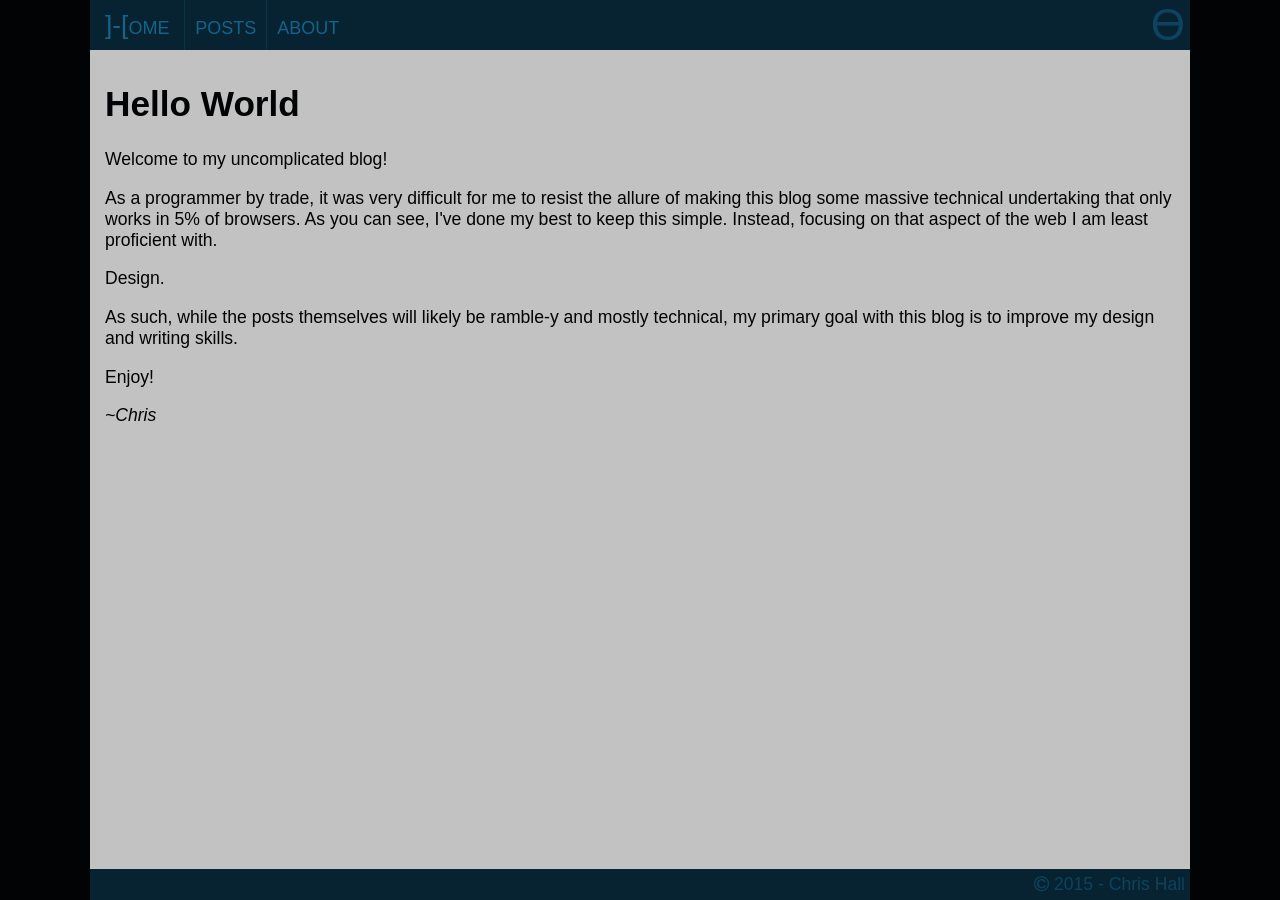
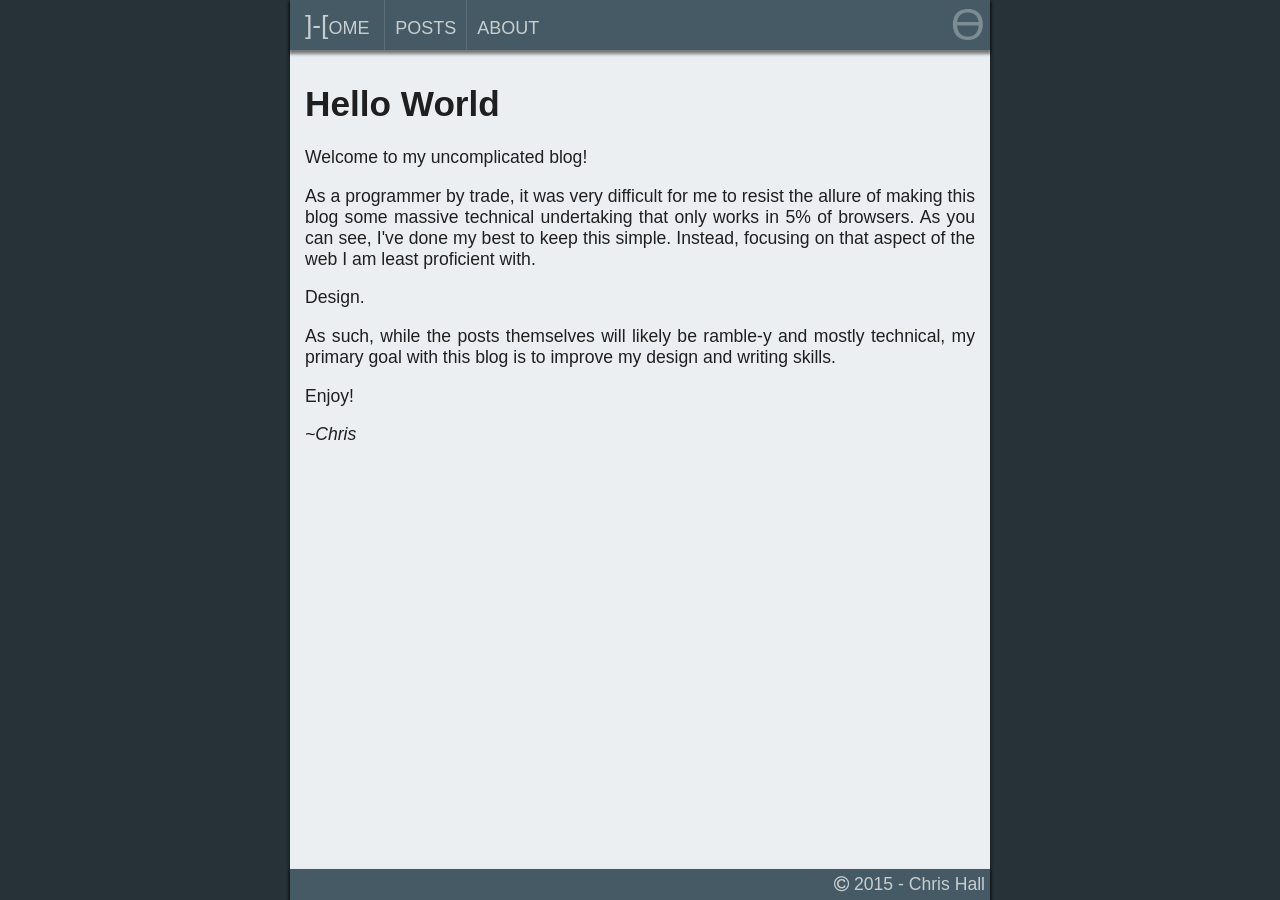
Before and after one commit to chall8908/chall8908.github.io, a Jekyll site: the page built from index.html, in a window 1280 px wide. Built offline with Jekyll 4.4.1, drawn with Linux system fonts in a browser that asks for light colours; nearby versions of some CDN libraries; library files that are not in the unit come from our copies.

Commit message:
Overhaul color palette and squeeze content width
Used ideas from Google's Material Design to help with coloring.
Made the primary content area smaller to make the text easier to read.
Added a few other small embellishments that seemed to make everything
look nicer.

```diff
--- a/css/blog.scss
+++ b/css/blog.scss
@@ -3,13 +3,23 @@
 
 $header-fonts: Ubuntu, Century Gothic, CenturyGothic, AppleGothic, sans-serif;
 $body-fonts:   Raleway, ‘Lucida Sans Unicode’, ‘Lucida Grande’, sans-serif;
-$dark:         hsla(200, 75%, 1%, 1);
-$light:        desaturate(lighten($dark, 75%), 75%);
+
+$text-color:           fade-out(#000, 0.13);
+$secondary-text-color: fade-out(#000, 0.46);
+
+$bar-text-color:   fade-out(#FFF, 0.3);
+$bar-text-hint:    fade-out(#FFF, 0.7);
+$bar-text-divider: fade-out(#FFF, 0.88);
+
+$color-50:  #ECEFF1;
+$color-700: #455A64;
+$color-900: #263238;
+
+$color-accent: #304FFE;
 
 body {
-  background: $dark;
+  background: $color-900;
 
-  color: $light;
   font: 110% $body-fonts;
 }
 
@@ -17,16 +27,16 @@ h1, h2, h3, h4, h5 {
   font-family: $header-fonts;
 }
 
-h1 {
-  border-bottom: 2px solid fade-out($light, 0.9);
-}
-
-h2 {
-  border-bottom: 1px solid fade-out($light, 0.9);
+h1 > small {
+  display: block;
+  color: $secondary-text-color;
+  font-size: 75%;
+  font-weight: normal;
+  font-style: italic;
 }
 
 a:link, a:visited {
-  color: lighten($dark, 15%);
+  color: $text-color;
 }
 
 .container {
@@ -45,13 +55,17 @@ a:link, a:visited {
 #main-content {
   position: relative;
 
-  background-color: $light;
+  background-color: $color-50;
 
   min-height: 100vh;
   padding-top: 60px;
   padding-bottom: 60px;
 
-  color: $dark;
+  text-align: justify;
+
+  color: $text-color;
+
+  box-shadow: 0 1px 3px 1px rgba(0,0,0,0.5);
 }
 
 #footer {
@@ -60,26 +74,29 @@ a:link, a:visited {
   left: 0;
   right: 0;
 
-  background: lighten($dark, 10%);
+  background: $color-700;
 
   padding: 5px;
 
-  color: lighten($dark, 20%);
+  color: $bar-text-color;
   text-align: right;
+
+  box-shadow: 0 3px 3px 1px rgba(0,0,0,0.5);
 }
 
 .navbar {
 
   .container {
-    background: lighten($dark, 10%);
+    background: $color-700;
 
     padding-top: 0;
     height: 50px;
     padding-bottom: 0;
 
-    color: lighten($dark, 20%);
+    color: $bar-text-color;
     font-variant: small-caps;
-    /* height: 100%; */
+
+    box-shadow: 0 3px 3px 1px rgba(0,0,0,0.5);
   }
 
   .brand {
@@ -93,25 +110,24 @@ a:link, a:visited {
     font-size: 2.5em;
     float: right;
     cursor: default;
+    color: $bar-text-hint;
   }
 
   a {
     display: inline-block;
     height: 100%;
     padding: 10px 10px 0 5px;
-    border-right: 1px solid lighten($dark, 15%);
+    border-right: 1px solid $bar-text-divider;
 
     box-sizing: border-box;
 
     font-size: 1.5em;
     text-decoration: none;
 
+
+
     &:link, &:visited {
-      color: lighten($dark, 30%);
-    }
-
-    &:hover {
-      color: lighten($dark, 40%);
+      color: $bar-text-color;
     }
 
     &:last-child {
@@ -151,9 +167,3 @@ p.about-links {
     margin: 0 auto;
   }
 }
-
-@media(min-width: 1200px ) {
-  .container {
-    width: 1100px;
-  }
-}
```
